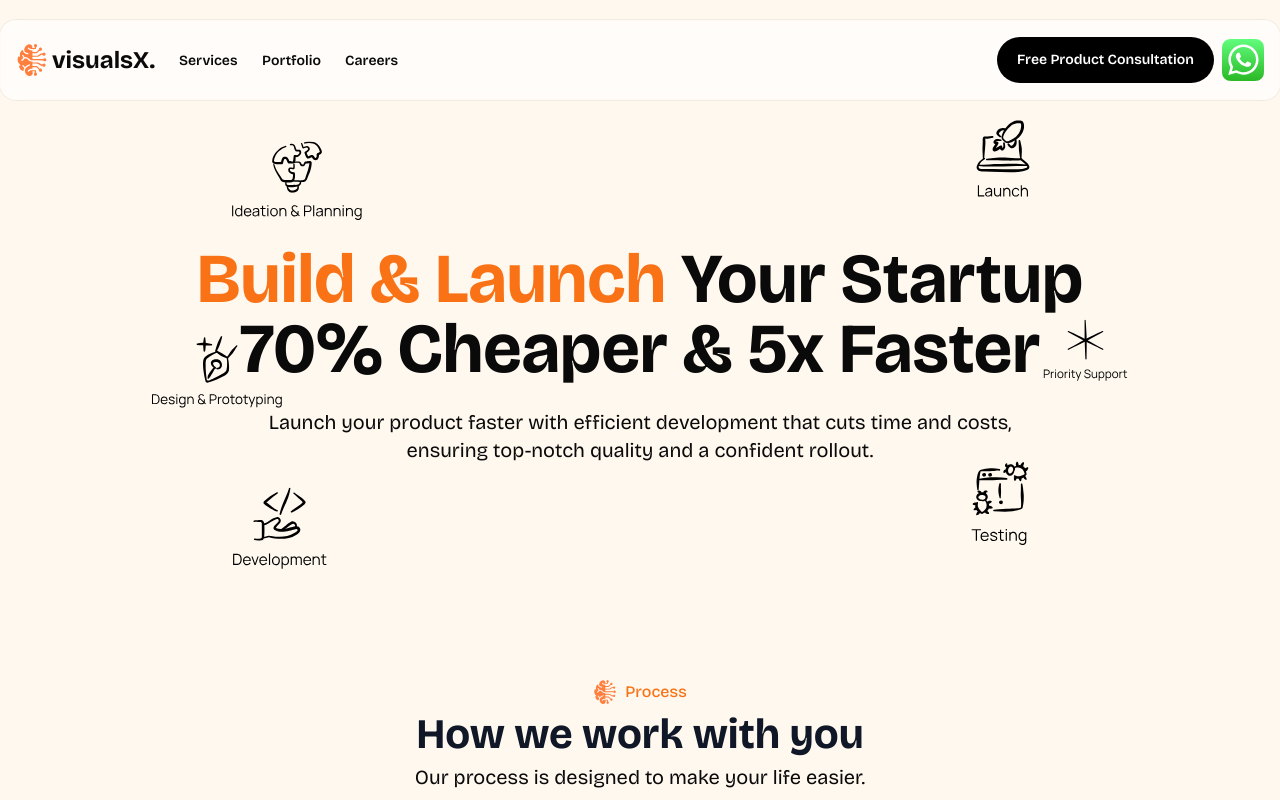
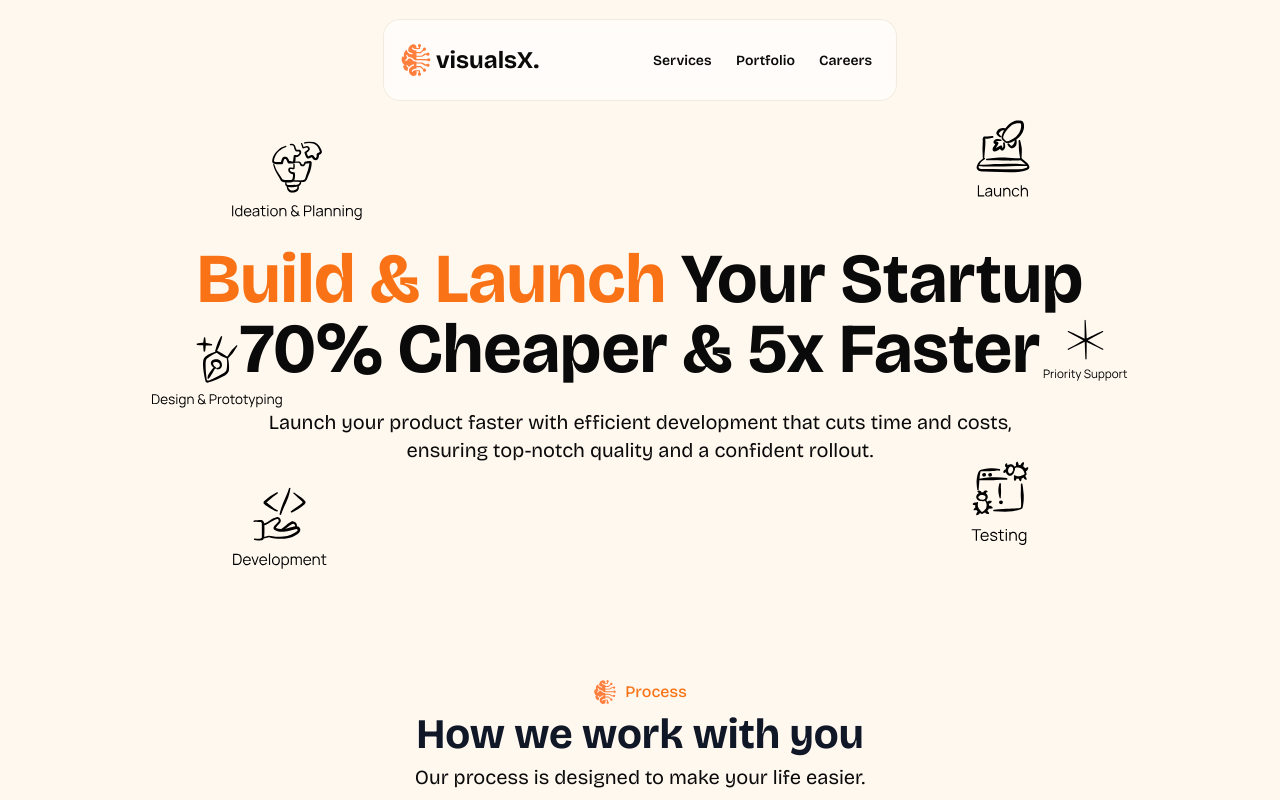
Before and after one commit to visualsX/visualsx, a Next.js app: page / in a window 1280 px wide. Shown: the top 800 px of the page. Built offline with nearby package versions, Linux system fonts and the light colour scheme.

Commit message:
refactor: simplify header layout and comment out main footer content while updating contact link to email

```diff
--- a/components/home/Footer.jsx
+++ b/components/home/Footer.jsx
@@ -1,19 +1,17 @@
+import { Mail } from "lucide-react";
 import Image from "next/image";
 import Link from "next/link";
-import ScrollToTop from "./ScrollToTop";
 
 export default function Footer() {
 	const year = new Date().getFullYear();
 
 	return (
 		<footer className="w-full max-w-7xl mx-auto pt-20">
-			<div className="flex w-full flex-col items-start gap-6 px-4 pb-4 sm:gap-8 md:gap-10">
-				{/* Heading */}
+			{/* <div className="flex w-full flex-col items-start gap-6 px-4 pb-4 sm:gap-8 md:gap-10">
 				<h2 className="max-w-2xl text-[28px] font-bold sm:text-3xl md:text-4xl">
 					Chat with us to kickstart your Idea
 				</h2>
 
-				{/* Founders Section */}
 				<div className="flex flex-wrap items-center justify-start gap-6 sm:gap-8">
 					<div className="flex items-center gap-3">
 						<Image
@@ -38,7 +36,6 @@ export default function Footer() {
 					</div>
 				</div>
 
-				{/* Buttons */}
 				<div className="flex w-full flex-col items-center justify-between gap-3 sm:flex-row sm:gap-2">
 					<Link href="https://cal.com/osamajavaid/30min" target="_blank" className="w-full sm:w-auto">
 						<button className="flex h-10 w-full items-center justify-center gap-2 rounded-full bg-black px-5 py-4 text-sm font-medium text-white shadow transition-colors hover:bg-black/80 focus-visible:outline-none focus-visible:ring-1 focus-visible:ring-ring disabled:pointer-events-none disabled:opacity-50 sm:w-auto">
@@ -55,7 +52,7 @@ export default function Footer() {
 
 					<ScrollToTop />
 				</div>
-			</div>
+			</div> */}
 
 			<div className="flex w-full flex-col items-center justify-center gap-3 border-t border-black/10 py-4">
 				<p className="text-md font-normal">
@@ -68,8 +65,8 @@ export default function Footer() {
 					<Link target="_blank" href="https://github.com/visualsx">
 						<Image alt="github" src={"/icons/github.svg"} height={24} width={24} />
 					</Link>
-					<Link href="https://wa.me/923159591822" target="_blank">
-						<Image className="grayscale" src={"/icons/whatsapp.svg"} width={24} height={24} alt="whatsapp"/>
+					<Link href="mailto:visualsx.ltd@gmail.com" target="_blank">
+						<Mail className="text-gray-500"/>
 					</Link>
 				</div>
 			</div>
--- a/components/home/Header.jsx
+++ b/components/home/Header.jsx
@@ -14,7 +14,7 @@ export default function Header() {
 	};
 
 	return (
-		<header className="sticky top-5 z-[100] mx-auto flex h-16 min-w-[300px] max-w-7xl items-center gap-x-2 rounded-2xl bg-white/60 px-3 backdrop-blur-sm ring-1 ring-black/5 sm:h-18 sm:gap-x-3 sm:px-4 md:h-20 md:gap-x-4">
+		<header className="sticky top-5 z-[100] mx-auto flex h-16 min-w-[300px] max-w-lg items-center justify-between gap-x-2 rounded-2xl bg-white/60 px-3 backdrop-blur-sm ring-1 ring-black/5 sm:h-18 sm:gap-x-3 sm:px-4 md:h-20 md:gap-x-4">
 			<Link href="/" className="z-50">
 				<div className="group flex items-center justify-center gap-2 font-bold text-lg sm:text-xl md:text-2xl">
 					<div className="flex items-center gap-x-1">
@@ -70,7 +70,7 @@ export default function Header() {
 					>
 						Careers
 					</Link>
-					<div className="flex items-center w-full gap-x-2">
+					{/* <div className="flex items-center w-full gap-x-2">
 						<Link
 						href="https://cal.com/osamajavaid/30min"
 						target="_blank"
@@ -82,11 +82,11 @@ export default function Header() {
 					<Link href="https://wa.me/923159591822" target="_blank">
 						<Image src={"/icons/whatsapp.svg"} width={52} height={52} alt="whatsapp"/>
 					</Link>
-					</div>
+					</div> */}
 				</div>
 			)}
 
-			<aside className="ml-auto hidden md:flex items-center gap-x-2">
+			{/* <aside className="ml-auto hidden md:flex items-center gap-x-2">
 				<Link
 					href="https://cal.com/osamajavaid/30min"
 					target="_blank"
@@ -98,7 +98,7 @@ export default function Header() {
 				<Link href="https://wa.me/923159591822" target="_blank">
 				<Image src={"/icons/whatsapp.svg"} width={42} height={42} alt="whatsapp"/>
 			</Link>
-			</aside>
+			</aside> */}
 		</header>
 	);
 }
```
